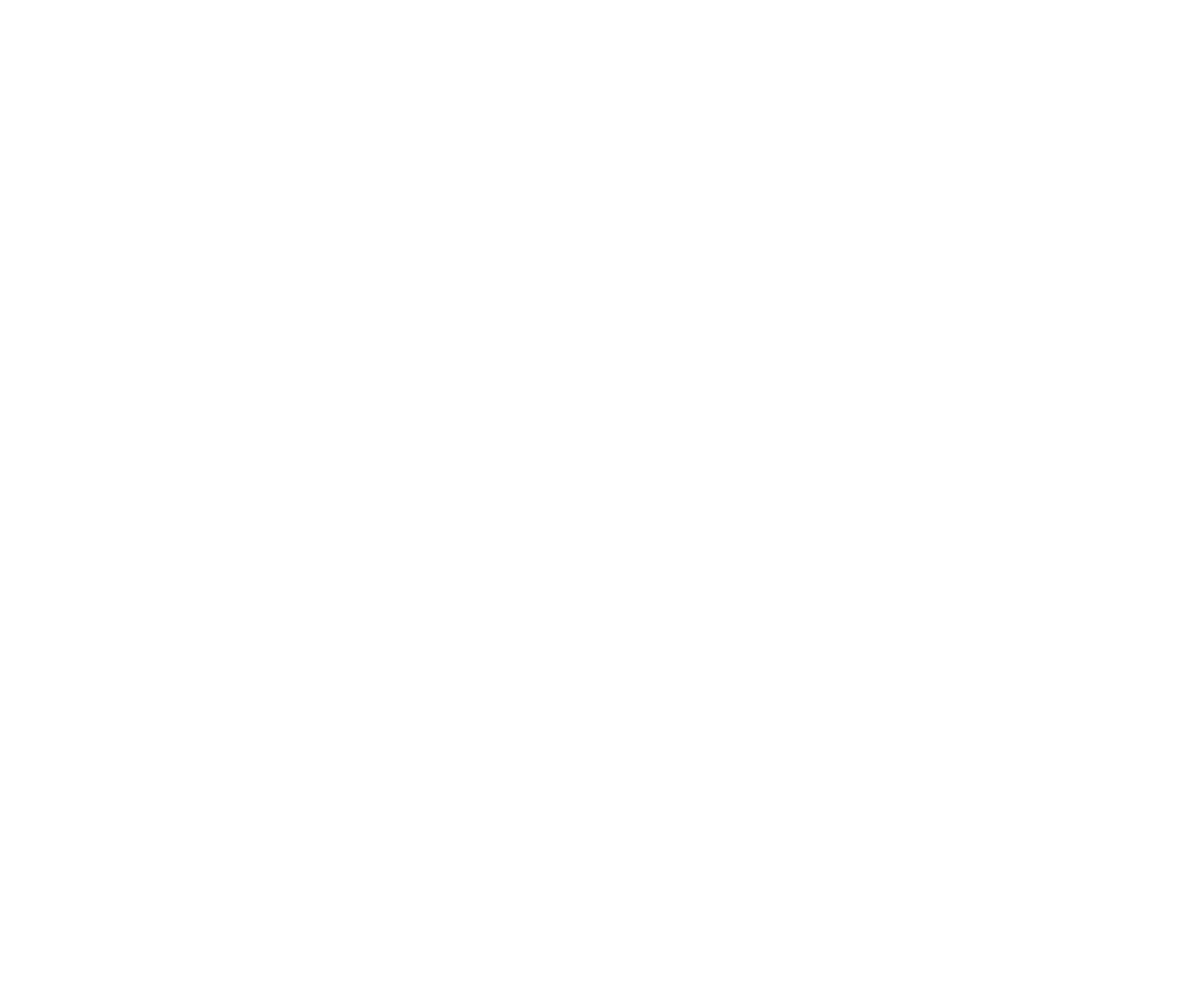
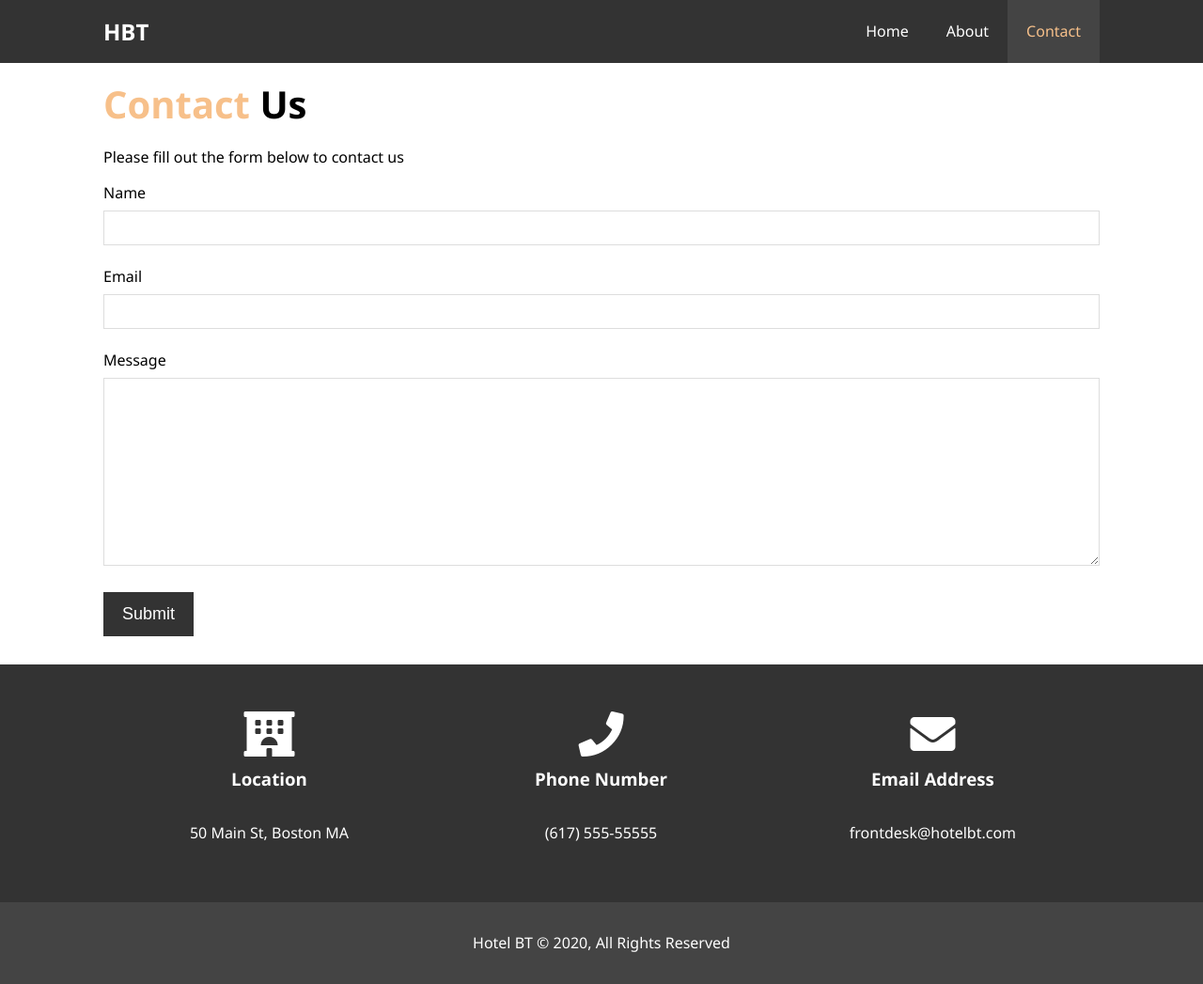
Before and after one commit to DanBilic/hotel_website, a plain HTML site: page contact.html in a window 1280 px wide. Shown: the whole page at 94% size. Before the commit the page ends 800 px from the top, so only its background shows below. Drawn offline with Linux system fonts and the light colour scheme.

Commit message:
contact page

```diff
--- a/contact.html
+++ b/contact.html
@@ -0,0 +1,78 @@
+<!DOCTYPE html>
+<html lang="en">
+<head>
+    <meta charset="UTF-8">
+    <meta name="viewport" content="width=device-width, initial-scale=1.0">
+    <meta name="description" content="Welcome to the most extraordinary hotel in Boston Massachusetts">
+    <meta name="keyboards" content="hotel, boston hotel, new england hotel">
+    <link rel="stylesheet" href="https://use.fontawesome.com/releases/v5.15.1/css/all.css" integrity="sha384-vp86vTRFVJgpjF9jiIGPEEqYqlDwgyBgEF109VFjmqGmIY/Y4HV4d3Gp2irVfcrp" crossorigin="anonymous">
+    <link rel="stylesheet" href="css/style.css">
+    <title>Hotel BT | Contact</title>
+</head>
+<body>
+    <header>
+        <nav id="navbar">
+            <div class="container">
+                <h1 class="logo"><a href="index.html">HBT</a></h1>
+                <ul>
+                    <li><a  href="index.html">Home</a></li>
+                    <li><a href="about.html">About</a></li>
+                    <li><a class="current" href="contact.html">Contact</a></li>
+                </ul>
+            </div>
+
+        </nav>
+    </header>
+
+    <section id="contact-form" class="py-3">
+        <div class="container">
+            <h1 class="l-heading"><span class="text-primary">Contact </span>Us</h1>
+            <p>Please fill out the form below to contact us</p>
+            <form action="process.php">
+                <div class="form-group">
+                    <label for="name">Name</label>
+                    <input type="text" name="name" id="name">
+                </div>
+
+                <div class="form-group">
+                    <label for="email">Email</label>
+                    <input type="email" name="email" id="email">
+                </div>
+
+                <div class="form-group">
+                    <label for="message">Message</label>
+                    <textarea type="text" name="message" id="message"></textarea>
+                </div>
+
+                <button type="submit" class="btn">Submit</button>
+            </form>
+        </div>
+    </section>
+
+    <section id="contact-info" class="bg-dark">
+        <div class="container">
+            <div class="box">
+                <i class="fas fa-hotel fa-3x"></i>
+                <h3>Location</h3>
+                <p>50 Main St, Boston MA</p>
+            </div>
+            <div class="box">
+                <i class="fas fa-phone fa-3x"></i>
+                <h3>Phone Number</h3>
+                <p>(617) 555-55555</p>
+            </div>
+            <div class="box">
+                <i class="fas fa-envelope fa-3x"></i>
+                <h3>Email Address</h3>
+                <p>frontdesk@hotelbt.com</p>
+            </div>
+        </div>
+    </section>
+
+
+
+    <footer id="main-footer">
+        <p>Hotel BT &copy; 2020, All Rights Reserved </p>
+    </footer>
+</body>
+</html>
--- a/css/style.css
+++ b/css/style.css
@@ -244,6 +244,34 @@ p {
 	border-radius: 50%;
 }
 
+/* contact */
+#contact-form .form-group {
+	margin-bottom: 20px;
+}
+
+/* by default ist label tag ein inline element */
+#contact-form label {
+	display: block;
+	margin-bottom: 5px;
+}
+
+#contact-form input,
+#contact-form textarea {
+	width: 100%;
+	padding: 10px;
+	border: 1px #ddd solid;
+}
+
+#contact-form textarea {
+	height: 200px;
+}
+
+#contact-form input:focus,
+#contact-form textarea:focus {
+	outline: none;
+	border-color: #f7c08a;
+}
+
 /* footer */
 #main-footer {
 	text-align: center;
```
Also changed, not shown: about.html (+2 -2 lines), index.html (+1 -1 lines).
